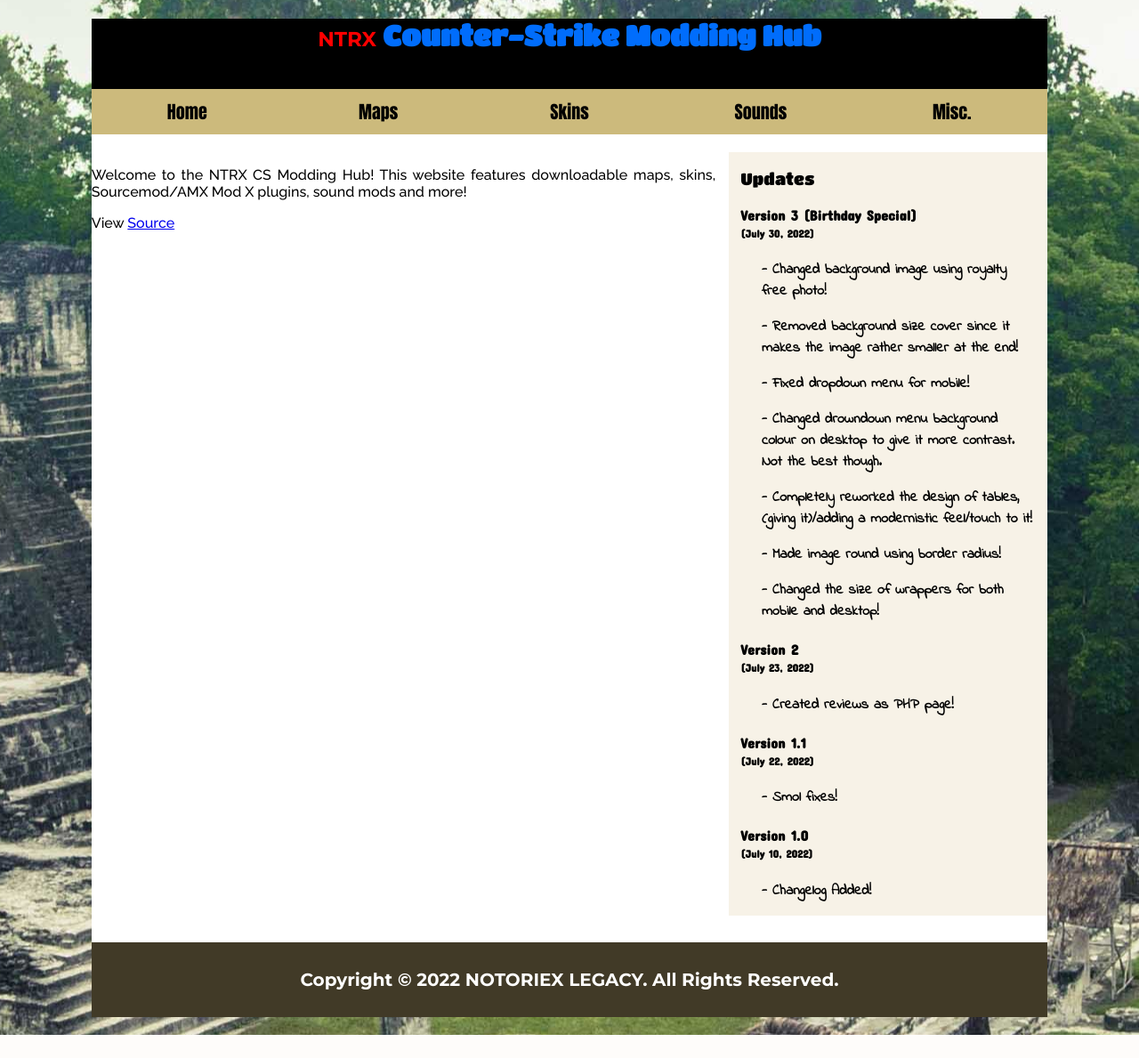
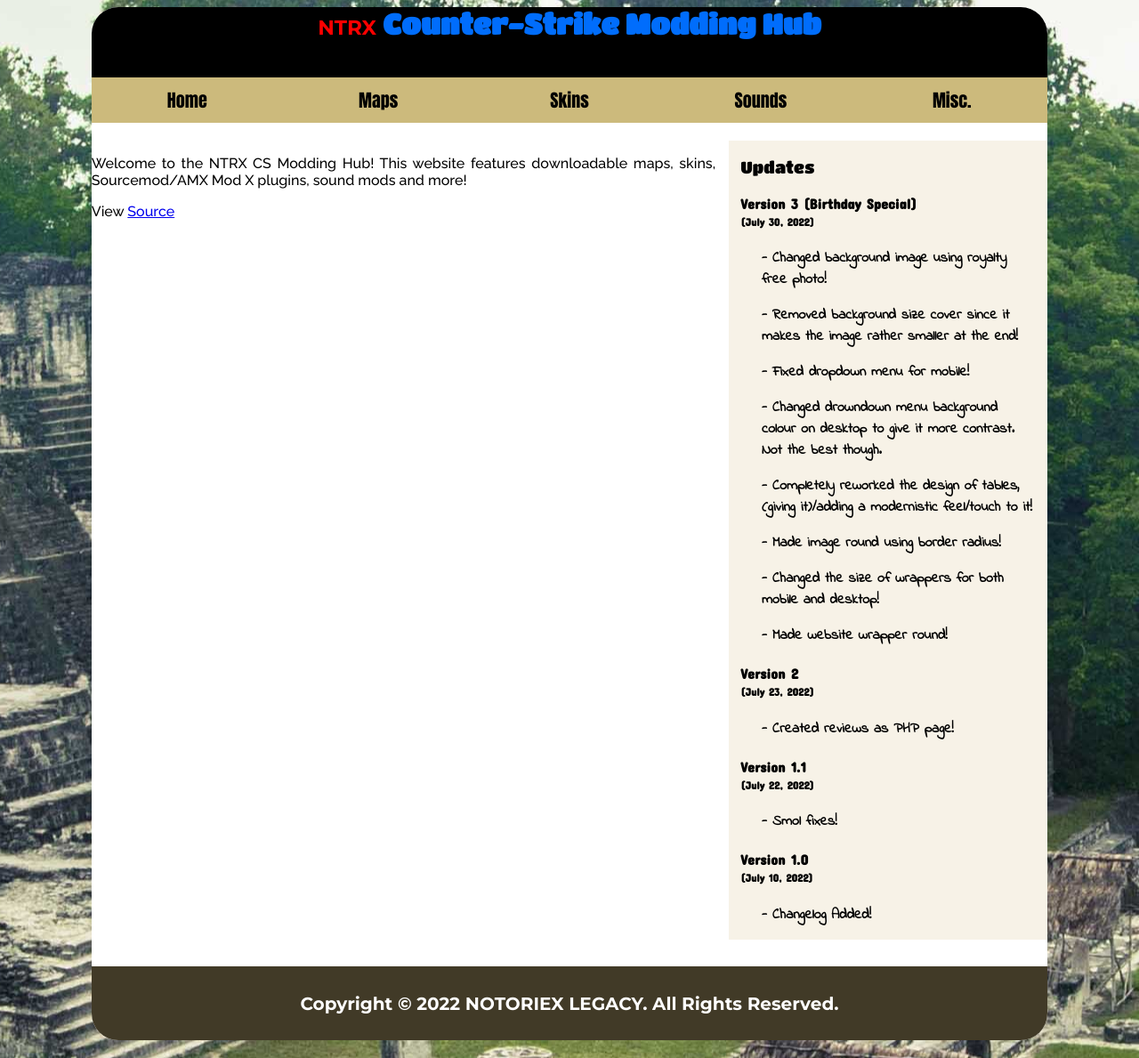
Before and after one commit to William-BC-CA/CPSC2030_Project, a PHP site: page /home.html in a window 1280 px wide. Shown: the whole page at 89% size. Before the commit the page ends 1163 px from the top, so only its background shows below. Run offline with PHP 8.4, Linux system fonts and the light colour scheme.

Commit message:
made website wrapper round!

```diff
--- a/home.html
+++ b/home.html
@@ -60,6 +60,7 @@
                     <p>- Completely reworked the design of tables, (giving it)/adding a modernistic feel/touch to it!</p>
                     <p>- Made image round using border radius!</p>
                     <p>- Changed the size of wrappers for both mobile and desktop!</p>
+                    <p>- Made website wrapper round!</p>
                 </div>
                 <div class = "right-post">
                     <h4>Version 2<br><span class = "tiny">(July 23, 2022)</span></h4>
--- a/styles/main-styles.css
+++ b/styles/main-styles.css
@@ -17,6 +17,7 @@
     width: 75%;
     background-color: white;
     margin-bottom: 20px;
+    overflow: hidden;
     border-radius: 30px;
 }
 
@@ -72,6 +73,7 @@
     background-color: black;
     padding-bottom: 20px;
     margin-bottom: -20px;
+    margin-top: -21px;
     /* font-size: 16px; */
     font-family: 'Titan One';
 }
@@ -105,6 +107,7 @@
     margin: auto; */
     /* max-width: auto; */
     margin-top: 30px;
+    margin-bottom: -21px;
 }
 
 footer p{
```
